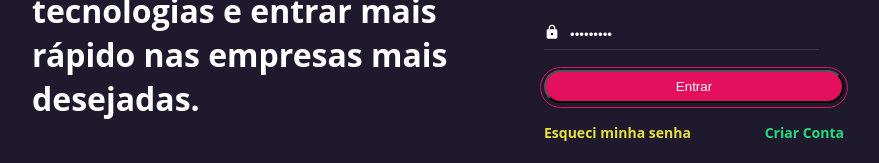
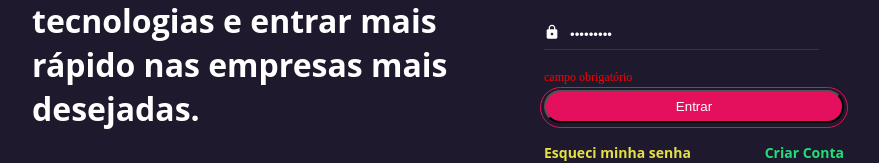
Before and after one commit to devbdallagnol/react_cli, a React (Create React App) app: page /login in a window 1280 px wide. Both pictures are taken after typing "name@example.com", "Sample123" into the empty fields and a click on the button "Entrar". Shown: the part 264-427 px from the top of the page, without its empty margins (96-975 px from the left). Built offline with nearby package versions, Linux system fonts and the light colour scheme; no server answers.

Commit message:
react-hook-form - validando formularios

```diff
--- a/package.json
+++ b/package.json
@@ -3,6 +3,7 @@
   "version": "0.1.0",
   "private": true,
   "dependencies": {
+    "@hookform/resolvers": "^3.9.1",
     "axios": "^1.7.9",
     "cra-template": "1.2.0",
     "react": "^19.0.0",
@@ -11,7 +12,8 @@
     "react-icons": "^5.4.0",
     "react-router-dom": "^7.0.2",
     "react-scripts": "5.0.1",
-    "styled-components": "^6.1.13"
+    "styled-components": "^6.1.13",
+    "yup": "^1.6.1"
   },
   "scripts": {
     "start": "react-scripts start",
--- a/src/components/Input/index.jsx
+++ b/src/components/Input/index.jsx
@@ -1,12 +1,13 @@
 import React from 'react'
 import { Controller } from "react-hook-form";
 
-import {InputContainer, InputText, IconContainer } from './styles';
+import {InputContainer, InputText, IconContainer, ErrorText } from './styles';
 
-const Input = ({leftIcon, name, control, ...rest}) => {
+const Input = ({leftIcon, name, control, errorMessage,...rest}) => {
 
 
   return (
+    <>
     <InputContainer>
         {leftIcon ? (<IconContainer>{leftIcon}</IconContainer>) : null}
         <Controller
@@ -16,6 +17,8 @@ const Input = ({leftIcon, name, control, ...rest}) => {
       />
 
     </InputContainer>
+    {errorMessage ? <ErrorText>{errorMessage}</ErrorText> : null}
+    </>
   )
 }
 
--- a/src/components/Input/styles.js
+++ b/src/components/Input/styles.js
@@ -21,5 +21,10 @@ export const InputText = styled.input`
     flex:1;
     border: 0;
     height: 30px;
+`
 
+export const ErrorText = styled.p`
+    color: #ff0000;
+    font-size: 12px;
+    margin: 5px 0;
 `
--- a/src/pages/login/index.jsx
+++ b/src/pages/login/index.jsx
@@ -1,58 +1,101 @@
-import { useNavigate  } from "react-router-dom";
-import { MdEmail, MdLock } from 'react-icons/md'
-import { Button } from '../../components/Button';
-import { Header } from '../../components/Header';
-import { Input } from '../../components/Input';
-import { api } from '../../services/api';
+import { useNavigate } from "react-router-dom";
+import { MdEmail, MdLock } from "react-icons/md";
+import { Button } from "../../components/Button";
+import { Header } from "../../components/Header";
+import { Input } from "../../components/Input";
+import { api } from "../../services/api";
 
 import { useForm } from "react-hook-form";
+import { yupResolver } from "@hookform/resolvers/yup";
+import * as yup from "yup";
 
+import {
+  Container,
+  Title,
+  Column,
+  TitleLogin,
+  SubtitleLogin,
+  EsqueciText,
+  CriarText,
+  Row,
+  Wrapper,
+} from "./styles";
 
-import { Container, Title, Column, TitleLogin, SubtitleLogin, EsqueciText, CriarText, Row, Wrapper } from './styles';
+// schema validation
+const schema = yup.object({
+  email: yup
+    .string()
+    .email("email não é valido")
+    .required("campo obrigatório"),
+  password: yup
+    .string()
+    .min(3, "No mínimo 3 caracteres")
+    .required("campo obrigatório"),
+}).required();
 
 const Login = () => {
+  const navigate = useNavigate();
 
-    const navigate = useNavigate()
-
-    const { control, handleSubmit, formState: { errors  } } = useForm({
-        reValidateMode: 'onChange',
-        mode: 'onChange',
+  // react-hook-form
+  const {
+    control,
+    handleSubmit,
+    formState: { errors },
+  } = useForm({
+    resolver: yupResolver(schema),
+    mode: "onChange",
   });
 
   const onSubmit = async (formData) => {
-        try{
-            const {data} = await api.get(`/users?email=${formData.email}&senha=${formData.senha}`);
+    try {
+      const { data } = await api.get(
+        `/users?email=${formData.email}&senha=${formData.senha}`
+      );
 
-            if(data.length && data[0].id){
-                navigate('/feed')
-                return
+      if (data.length && data[0].id) {
+        navigate("/feed");
+        return;
       }
 
-            alert('Usuário ou senha inválido')
-        }catch(e){
+      alert("Usuário ou senha inválido");
+    } catch (e) {
       //TODO: HOUVE UM ERRO
     }
   };
 
-    console.log('errors', errors);
-
-    return (<>
+  return (
+    <>
       <Header />
       <Container>
         <Column>
-                <Title>A plataforma para você aprender com experts, dominar as principais tecnologias
-                 e entrar mais rápido nas empresas mais desejadas.</Title>
+          <Title>
+            A plataforma para você aprender com experts, dominar as principais
+            tecnologias e entrar mais rápido nas empresas mais desejadas.
+          </Title>
         </Column>
         <Column>
           <Wrapper>
             <TitleLogin>Faça seu cadastro</TitleLogin>
             <SubtitleLogin>Faça seu login e make the change._</SubtitleLogin>
             <form onSubmit={handleSubmit(onSubmit)}>
-                    <Input placeholder="E-mail" leftIcon={<MdEmail />} name="email"  control={control} />
+              <Input
+                placeholder="E-mail"
+                leftIcon={<MdEmail />}
+                name="email"
+                control={control}
+                errorMessage={errors.email?.message}
+              />
               {errors.email && <span>E-mail é obrigatório</span>}
-                    <Input type="password" placeholder="Senha" leftIcon={<MdLock />}  name="senha" control={control} />
+              <Input
+                type="password"
+                placeholder="Senha"
+                leftIcon={<MdLock />}
+                name="senha"
+                control={control}
+                errorMessage={errors.password?.message}
+              />
               {errors.senha && <span>Senha é obrigatório</span>}
-                    <Button title="Entrar" variant="secondary" type="submit"/>
+              <Button title="Entrar" variant="secondary" type="submit" />
             </form>
             <Row>
               <EsqueciText>Esqueci minha senha</EsqueciText>
@@ -61,7 +104,8 @@ const Login = () => {
           </Wrapper>
         </Column>
       </Container>
-    </>)
-}
+    </>
+  );
+};
 
-export { Login }
+export { Login };
```
Also changed, not shown: 1 other file (tests, documents, lock files or other folders). Lines whose indentation alone changed are shown as unchanged.
